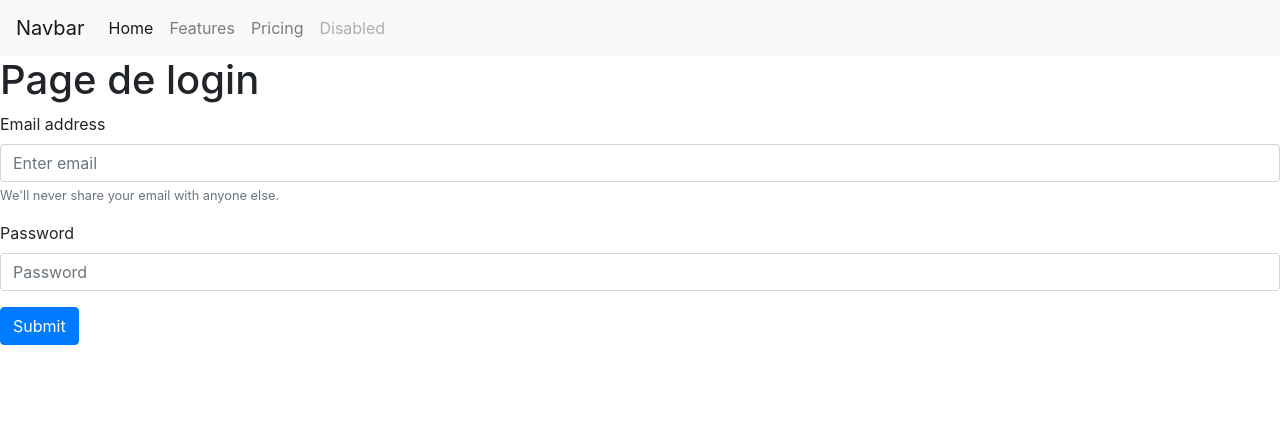
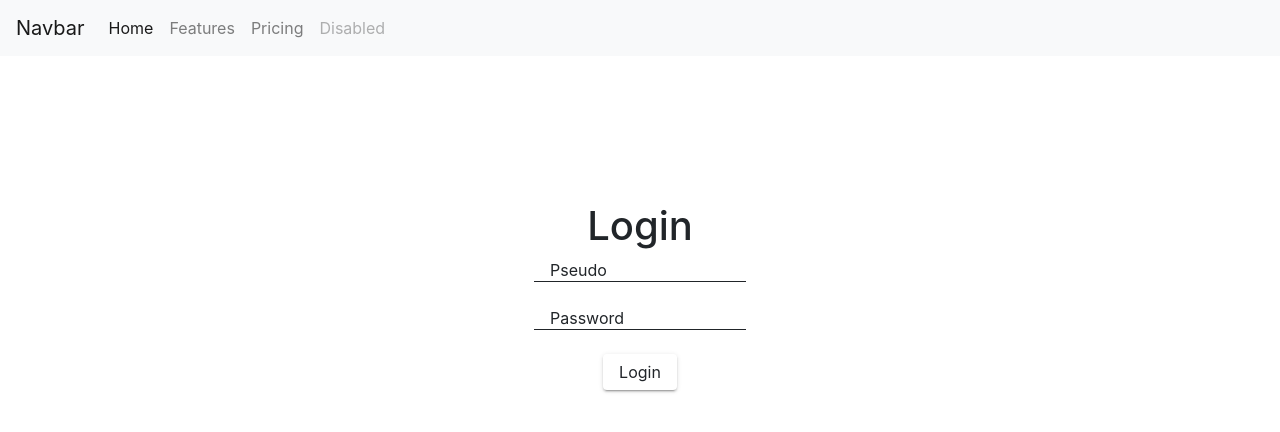
Before and after one commit to neistoh/FRONT_2324-PROJET_MERLE_HOSTEIN, an Angular app in the folder frontend/isenconnect/: page / in a window 1280 px wide. Shown: the top 432 px of the page. Built offline with nearby package versions, Linux system fonts and the light colour scheme.

Commit message:
Ajout du routing + mise en place de la connexion avec le back dans login

```diff
--- a/frontend/isenconnect/src/app/app.component.html
+++ b/frontend/isenconnect/src/app/app.component.html
@@ -1,2 +1,2 @@
 <app-navigation-panel></app-navigation-panel>
-<app-login></app-login>
+<router-outlet></router-outlet>
--- a/frontend/isenconnect/src/app/app.module.ts
+++ b/frontend/isenconnect/src/app/app.module.ts
@@ -4,6 +4,8 @@ import { BrowserModule } from '@angular/platform-browser';
 import { AppComponent } from './app.component';
 import { LoginModule } from './login/login.module';
 import { SharedModule } from 'src/shared/shared-module/shared.module';
+import { BrowserAnimationsModule } from '@angular/platform-browser/animations';
+import { AppRoutingModule } from './app-routing.module';
 
 @NgModule({
   declarations: [
@@ -12,7 +14,9 @@ import { SharedModule } from 'src/shared/shared-module/shared.module';
   imports: [
     BrowserModule,
     LoginModule,
-    SharedModule
+    SharedModule,
+    BrowserAnimationsModule,
+    AppRoutingModule
   ],
   providers: [],
   bootstrap: [AppComponent]
--- a/frontend/isenconnect/src/app/login/login.component.css
+++ b/frontend/isenconnect/src/app/login/login.component.css
@@ -0,0 +1,13 @@
+.loginDiv {
+    display: flex;
+    justify-content: center;
+    align-items: center;
+    padding-top: 5em;
+}
+
+.loginForm {
+    height: 20em;
+    width: 20em;
+    align-items: center;
+    justify-content: center;
+}
--- a/frontend/isenconnect/src/app/login/login.component.html
+++ b/frontend/isenconnect/src/app/login/login.component.html
@@ -1,15 +1,16 @@
 <link rel="stylesheet" href="https://cdn.jsdelivr.net/npm/bootstrap@4.0.0/dist/css/bootstrap.min.css" integrity="sha384-Gn5384xqQ1aoWXA+058RXPxPg6fy4IWvTNh0E263XmFcJlSAwiGgFAW/dAiS6JXm" crossorigin="anonymous">
 
-<h1>Page de login</h1>
-<form>
-    <div class="form-group">
-      <label for="exampleInputEmail1">Email address</label>
-      <input type="email" class="form-control" id="exampleInputEmail1" aria-describedby="emailHelp" placeholder="Enter email">
-      <small id="emailHelp" class="form-text text-muted">We'll never share your email with anyone else.</small>
-    </div>
-    <div class="form-group">
-      <label for="exampleInputPassword1">Password</label>
-      <input type="password" class="form-control" id="exampleInputPassword1" placeholder="Password">
-    </div>
-    <button type="submit" class="btn btn-primary">Submit</button>
-  </form>
+<div class="loginDiv">
+  <mat-card class="loginForm">
+    <h1>Login</h1>
+    <mat-form-field>
+      <mat-label>Pseudo</mat-label>
+      <input matInput [formControl]="pseudo">
+    </mat-form-field>
+    <mat-form-field>
+      <mat-label>Password</mat-label>
+      <input matInput type="password" [formControl]="password"/>
+    </mat-form-field>
+    <button mat-raised-button color="primary" (click)="isUserAllowed()">Login</button>
+  </mat-card>
+</div>
--- a/frontend/isenconnect/src/app/login/login.component.ts
+++ b/frontend/isenconnect/src/app/login/login.component.ts
@@ -1,10 +1,45 @@
-import { Component } from '@angular/core';
+import { Component, OnInit } from '@angular/core';
+import { FormControl, ReactiveFormsModule } from '@angular/forms';
+import { MatCommonModule } from '@angular/material/core';
+import { SharedConstantes } from 'src/shared/shared-constantes.constantes';
 
 @Component({
   selector: 'app-login',
   templateUrl: './login.component.html',
-  styleUrls: ['./login.component.css']
+  styleUrls: ['./login.component.css'],
 })
-export class LoginComponent {
+export class LoginComponent implements OnInit {
+
+  pseudo = new FormControl('');
+  password = new FormControl('');
+
+  ngOnInit(): void {
+  }
+
+  isUserAllowed(): void{
+    console.log(this.pseudo.value);
+    console.log(this.password.value);
+    fetch(SharedConstantes.ADDRESS_LOCAL_HOST+':'+SharedConstantes.PORT+'/user', {
+      method: 'POST',
+      headers: {
+          "Content-type": "application/json"
+      },
+      body: JSON.stringify({
+        pseudo: this.pseudo.value,
+        password: this.password.value
+      })
+    })
+    .then(function(response) {
+      return response.json();
+    })
+    .then(function(data) {
+      if(data["droits"] === "W"){
+        console.log("A le droits de ce connecter");
+      }
+    })
+    .catch(function(error) {
+      console.log('Request failed', error);
+    });
+  }
 
 }
--- a/frontend/isenconnect/src/app/login/login.module.ts
+++ b/frontend/isenconnect/src/app/login/login.module.ts
@@ -1,8 +1,7 @@
 import { NgModule } from '@angular/core';
 import { CommonModule } from '@angular/common';
 import { LoginComponent } from './login.component';
-import { SharedModule } from 'src/shared/shared-module/shared.module';
-
+import { MatSharedModule } from 'src/shared/shared-module/mat-shared-module/mat-shared.module';
 
 
 @NgModule({
@@ -10,7 +9,8 @@ import { SharedModule } from 'src/shared/shared-module/shared.module';
     LoginComponent
   ],
   imports: [
-    CommonModule
+    CommonModule,
+    MatSharedModule
   ],
   exports: [
     LoginComponent
--- a/frontend/isenconnect/src/index.html
+++ b/frontend/isenconnect/src/index.html
@@ -6,8 +6,11 @@
   <base href="/">
   <meta name="viewport" content="width=device-width, initial-scale=1">
   <link rel="icon" type="image/x-icon" href="favicon.ico">
+  <link rel="preconnect" href="https://fonts.gstatic.com">
+  <link href="https://fonts.googleapis.com/css2?family=Roboto:wght@300;400;500&display=swap" rel="stylesheet">
+  <link href="https://fonts.googleapis.com/icon?family=Material+Icons" rel="stylesheet">
 </head>
-<body>
+<body class="mat-typography">
   <app-root></app-root>
 </body>
 </html>
--- /dev/null
+++ b/frontend/isenconnect/src/shared/shared-constantes.constantes.ts
@@ -0,0 +1,4 @@
+export class SharedConstantes {
+    static readonly PORT = "3000";
+    static readonly ADDRESS_LOCAL_HOST = "http://localhost";
+}
--- a/frontend/isenconnect/src/styles.css
+++ b/frontend/isenconnect/src/styles.css
@@ -1 +1,4 @@
 /* You can add global styles to this file, and also import other style files */
+
+html, body { height: 100%; }
+body { margin: 0; font-family: Roboto, "Helvetica Neue", sans-serif; }
```
Also changed, not shown: frontend/isenconnect/src/app/app-routing.module.ts (added, +18 -0 lines), frontend/isenconnect/src/shared/shared-module/mat-shared-module/mat-shared.module.ts (added, +38 -0 lines), frontend/isenconnect/src/shared/shared-module/shared.module.ts (+5 -4 lines).
